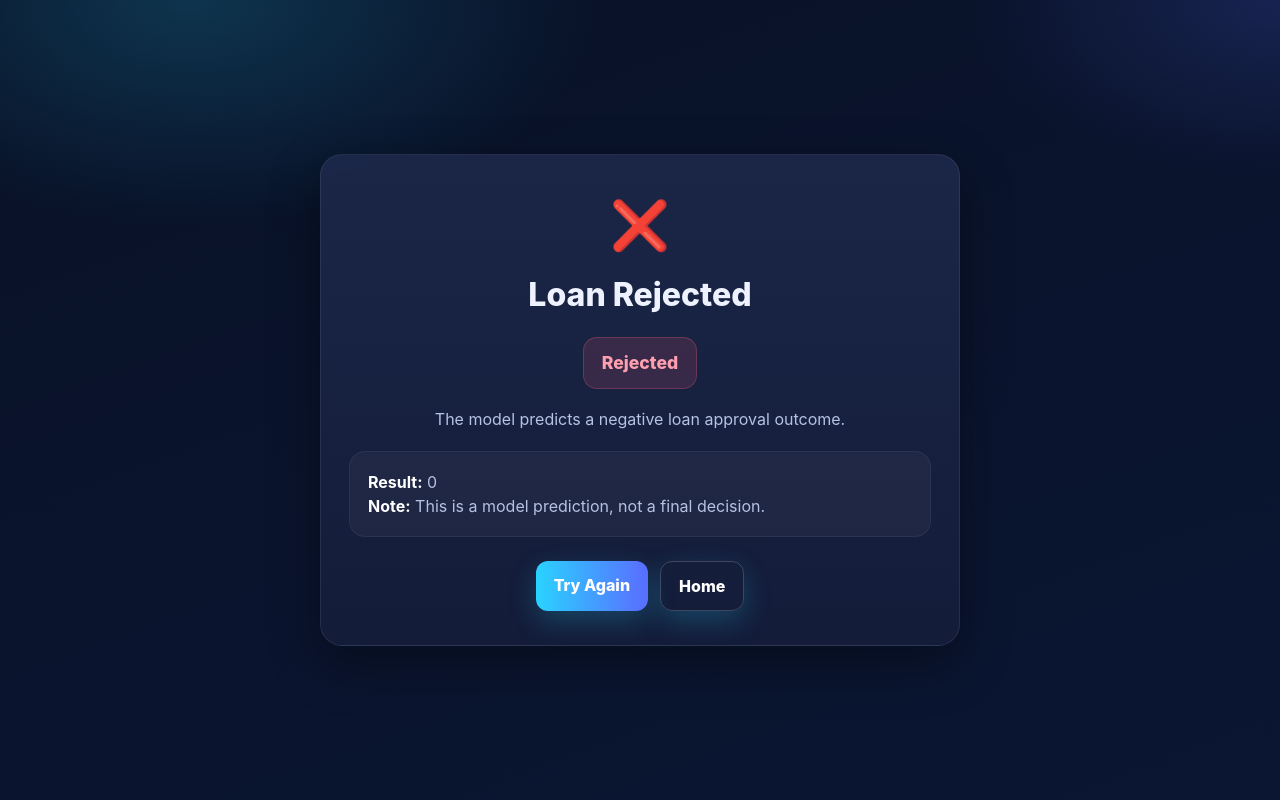
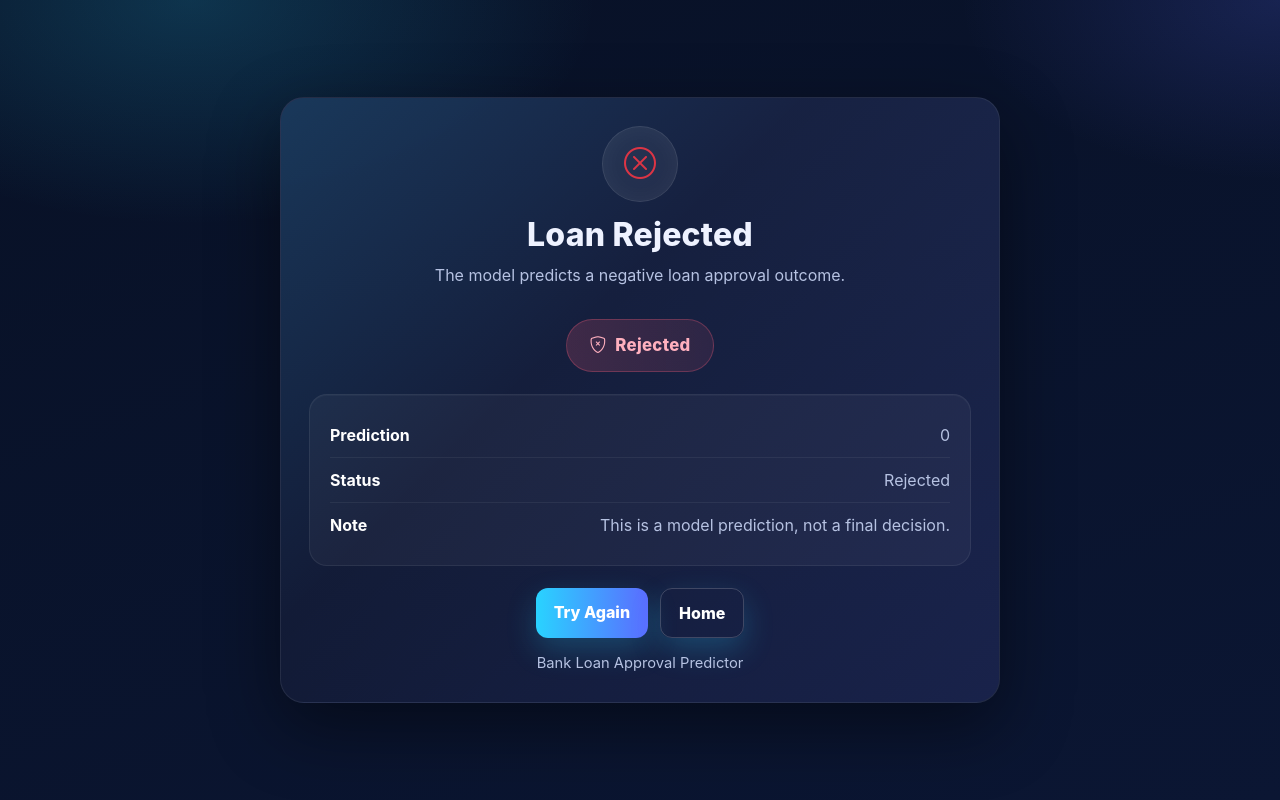
Before and after one commit to suvancodes/loan_approval-_predictor, a Flask app: page /result in a window 1280 px wide. Run offline with Flask 3, Linux system fonts and the light colour scheme.

Commit message:
Match home and result UI with app theme

```diff
--- a/templates/result.html
+++ b/templates/result.html
@@ -12,7 +12,7 @@
     :root{
       --bg:#081126;
       --bg2:#0b1633;
-      --card:#1a2340;
+      --card:#15203f;
       --line:rgba(255,255,255,.08);
       --text:#eef2ff;
       --muted:#b6c2e2;
@@ -40,72 +40,128 @@
 
     .panel{
       width:100%;
-      max-width: 640px;
-      background: linear-gradient(180deg, rgba(28,39,73,.96), rgba(20,29,57,.96));
+      max-width: 720px;
+      background: linear-gradient(180deg, rgba(24,35,68,.96), rgba(18,27,54,.96));
       border: 1px solid var(--line);
-      border-radius: 22px;
-      box-shadow: 0 18px 50px rgba(0,0,0,.35);
-      padding: 34px 28px;
+      border-radius: 24px;
+      box-shadow: 0 24px 70px rgba(0,0,0,.45);
+      overflow:hidden;
+      position:relative;
+    }
+
+    .panel::before{
+      content:"";
+      position:absolute;
+      inset:0;
+      background: linear-gradient(135deg, rgba(41,211,255,.12), transparent 40%, rgba(91,108,255,.10));
+      pointer-events:none;
+    }
+
+    .header{
+      padding: 28px 28px 18px;
       text-align:center;
+      position:relative;
+      z-index:1;
     }
 
     .icon{
-      font-size: 3rem;
-      margin-bottom: 10px;
+      width:76px;
+      height:76px;
+      margin:0 auto 14px;
+      border-radius:50%;
+      display:flex;
+      align-items:center;
+      justify-content:center;
+      font-size:2rem;
+      background: rgba(255,255,255,.06);
+      border: 1px solid rgba(255,255,255,.10);
+      box-shadow: inset 0 0 24px rgba(255,255,255,.04);
     }
 
     .title{
       font-size: 2rem;
       font-weight: 800;
-      margin-bottom: 8px;
+      margin:0 0 8px;
+      letter-spacing:.2px;
     }
 
     .desc{
       color: var(--muted);
-      margin-bottom: 20px;
+      margin:0;
+      font-size: 1rem;
+    }
+
+    .content{
+      padding: 0 28px 28px;
+      position:relative;
+      z-index:1;
+    }
+
+    .status{
+      display:flex;
+      justify-content:center;
+      margin: 14px 0 22px;
     }
 
     .badge-result{
       display:inline-flex;
       align-items:center;
-      gap:.5rem;
-      padding: 12px 18px;
-      border-radius: 14px;
+      gap:.55rem;
+      padding: 13px 22px;
+      border-radius: 999px;
       font-weight: 800;
-      font-size: 1.1rem;
-      margin: 10px 0 18px;
+      font-size: 1.05rem;
+      letter-spacing:.3px;
+      border: 1px solid transparent;
     }
 
     .approved{
-      background: rgba(53,208,127,.14);
-      color: #81f0b3;
-      border: 1px solid rgba(53,208,127,.25);
+      background: linear-gradient(90deg, rgba(53,208,127,.18), rgba(53,208,127,.10));
+      color: #89f3ba;
+      border-color: rgba(53,208,127,.28);
     }
 
     .rejected{
-      background: rgba(255,95,122,.14);
-      color: #ff9fb0;
-      border: 1px solid rgba(255,95,122,.25);
+      background: linear-gradient(90deg, rgba(255,95,122,.18), rgba(255,95,122,.10));
+      color: #ffb0be;
+      border-color: rgba(255,95,122,.28);
     }
 
     .summary{
       background: rgba(255,255,255,.04);
-      border: 1px solid rgba(255,255,255,.06);
-      border-radius: 16px;
-      padding: 18px;
+      border: 1px solid rgba(255,255,255,.07);
+      border-radius: 18px;
+      padding: 18px 20px;
       color: var(--muted);
-      text-align:left;
-      margin-top: 18px;
+      box-shadow: inset 0 1px 0 rgba(255,255,255,.03);
     }
 
-    .summary strong{ color: #fff; }
+    .summary-row{
+      display:flex;
+      justify-content:space-between;
+      gap:12px;
+      padding: 10px 0;
+      border-bottom: 1px solid rgba(255,255,255,.06);
+    }
+
+    .summary-row:last-child{ border-bottom:0; }
+
+    .summary-label{
+      color:#ffffff;
+      font-weight:700;
+    }
+
+    .summary-value{
+      text-align:right;
+      word-break:break-word;
+    }
 
     .btn-row{
       display:flex;
       gap:12px;
       justify-content:center;
       flex-wrap:wrap;
-      margin-top: 24px;
+      margin-top: 22px;
     }
 
     .btn-custom{
@@ -116,7 +172,8 @@
       text-decoration:none;
       color:#fff;
       background: linear-gradient(90deg, var(--accent1), var(--accent2));
-      box-shadow: 0 10px 28px rgba(41,211,255,.22);
+      box-shadow: 0 12px 30px rgba(41,211,255,.22);
+      transition: transform .2s ease, filter .2s ease;
     }
 
     .btn-outline-custom{
@@ -127,33 +184,78 @@
 
     .btn-custom:hover, .btn-outline-custom:hover{
       color:#fff;
-      transform: translateY(-1px);
+      transform: translateY(-2px);
+      filter: brightness(1.05);
+    }
+
+    .note{
+      margin-top: 14px;
+      color: var(--muted);
+      font-size: .92rem;
+      text-align:center;
+    }
+
+    @media (max-width: 576px){
+      .panel{ border-radius: 20px; }
+      .header, .content{ padding-left:18px; padding-right:18px; }
+      .title{ font-size: 1.55rem; }
+      .summary-row{ flex-direction:column; }
+      .summary-value{ text-align:left; }
     }
   </style>
 </head>
+
 <body>
   <div class="panel">
+    <div class="header">
       {% if prediction == 1 or prediction == '1' %}
-      <div class="icon">✅</div>
-      <div class="title">Loan Approved</div>
-      <div class="badge-result approved">Approved</div>
-      <div class="desc">The model predicts a positive loan approval outcome.</div>
+        <div class="icon"><i class="bi bi-check2-circle text-success"></i></div>
+        <h1 class="title">Loan Approved</h1>
+        <p class="desc">The model predicts a positive loan approval outcome.</p>
       {% else %}
-      <div class="icon">❌</div>
-      <div class="title">Loan Rejected</div>
-      <div class="badge-result rejected">Rejected</div>
-      <div class="desc">The model predicts a negative loan approval outcome.</div>
+        <div class="icon"><i class="bi bi-x-circle text-danger"></i></div>
+        <h1 class="title">Loan Rejected</h1>
+        <p class="desc">The model predicts a negative loan approval outcome.</p>
       {% endif %}
+    </div>
+
+    <div class="content">
+      <div class="status">
+        {% if prediction == 1 or prediction == '1' %}
+          <div class="badge-result approved"><i class="bi bi-shield-check"></i> Approved</div>
+        {% else %}
+          <div class="badge-result rejected"><i class="bi bi-shield-x"></i> Rejected</div>
+        {% endif %}
+      </div>
 
       <div class="summary">
-      <strong>Result:</strong> {{ prediction }}<br />
-      <strong>Note:</strong> This is a model prediction, not a final decision.
+        <div class="summary-row">
+          <div class="summary-label">Prediction</div>
+          <div class="summary-value">{{ prediction }}</div>
+        </div>
+        <div class="summary-row">
+          <div class="summary-label">Status</div>
+          <div class="summary-value">
+            {% if prediction == 1 or prediction == '1' %}
+              Approved
+            {% else %}
+              Rejected
+            {% endif %}
+          </div>
+        </div>
+        <div class="summary-row">
+          <div class="summary-label">Note</div>
+          <div class="summary-value">This is a model prediction, not a final decision.</div>
+        </div>
       </div>
 
       <div class="btn-row">
         <a href="/home" class="btn-custom">Try Again</a>
         <a href="/" class="btn-custom btn-outline-custom">Home</a>
       </div>
+
+      <div class="note">Bank Loan Approval Predictor</div>
+    </div>
   </div>
 </body>
 </html>
```
Lines whose indentation alone changed are shown as unchanged.
